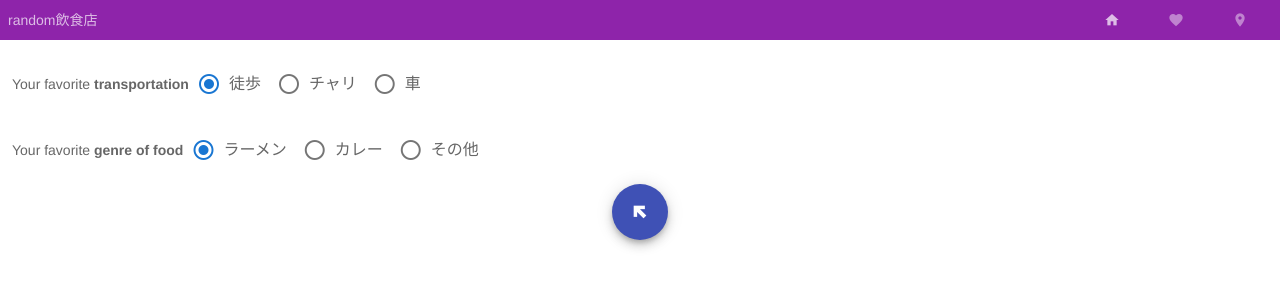
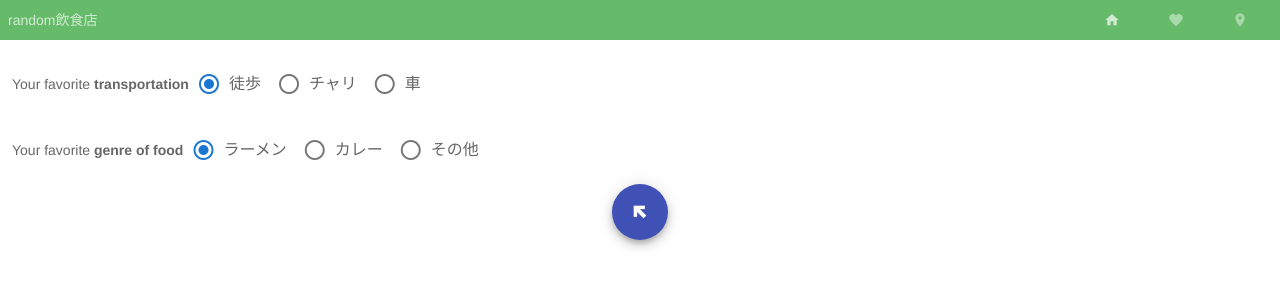
Before and after one commit to 20jun01/sample-front, a Vue app: page / in a window 1280 px wide. Shown: the top 300 px of the page. Built offline with nearby package versions, Linux system fonts and the light colour scheme.

Commit message:
💄 change header color

```diff
--- a/src/App.vue
+++ b/src/App.vue
@@ -2,7 +2,7 @@ import HeaderMap from '@/components/HeaderMap.vue';
 <template>
   <v-app>
     <div id="app">
-      <v-system-bar fixed height="40" color="purple darken-1" lights-out dark>
+      <v-system-bar fixed height="40" color="green lighten-1" lights-out dark>
         random飲食店
         <v-spacer></v-spacer>
         <v-btn plain to="/"><v-icon>mdi-home</v-icon></v-btn>
```
